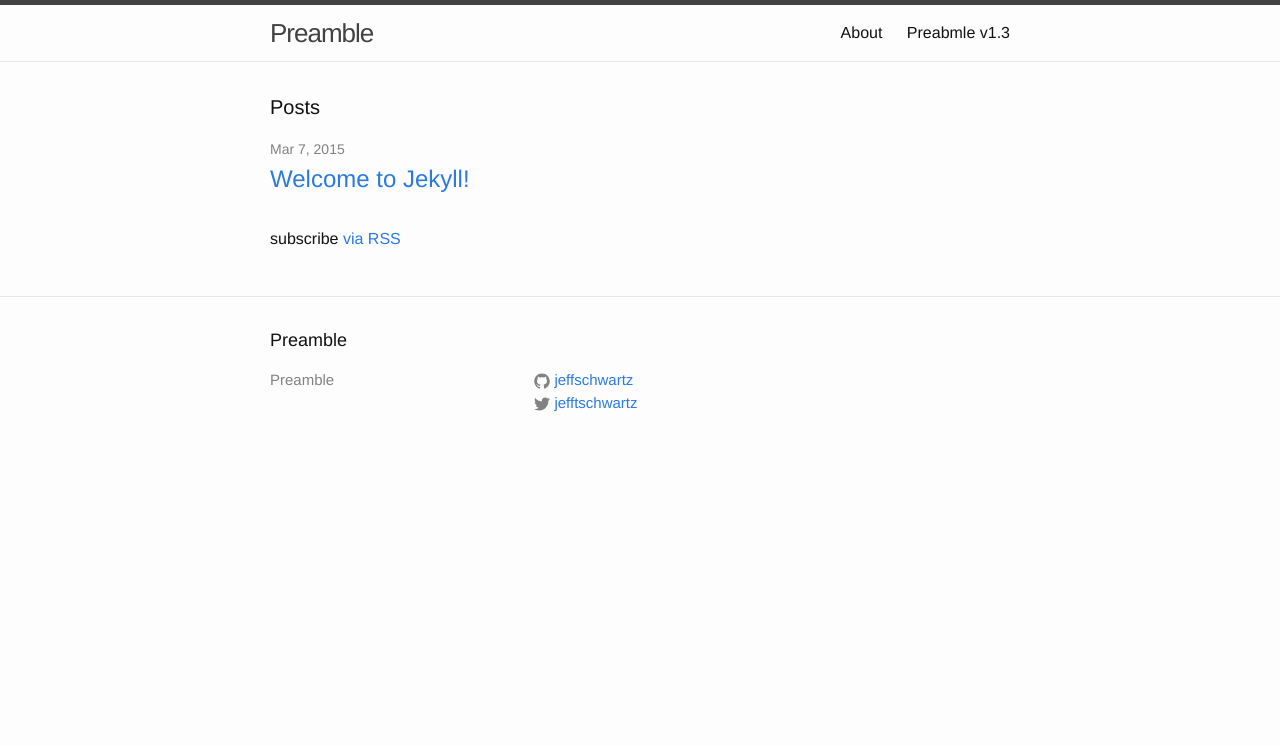
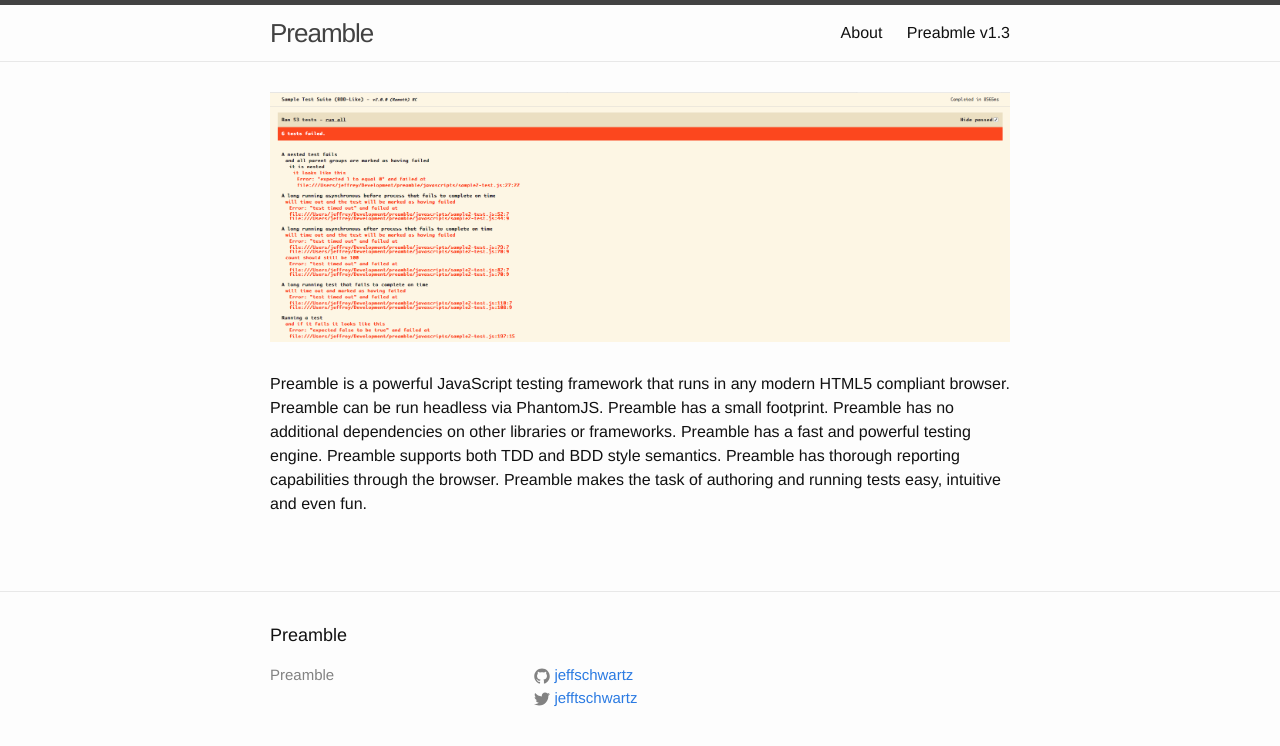
Before and after one commit to jeffschwartz/preamble, a Jekyll site: the page built from index.html, in a window 1280 px wide. Shown: the top 746 px of the page. Built offline with Jekyll 4.4.1, drawn with Linux system fonts in a browser that asks for light colours; Markdown is read by kramdown in place of the engine named in the settings.

Commit message:
Added image and content to index.html.

```diff
--- a/index.html
+++ b/index.html
@@ -4,6 +4,11 @@
 
 <div class="home">
 
+    <img src="{{site.baseurl}}/images/preamble.png" alt=""/>
+
+    <p class="page-content">Preamble is a powerful JavaScript testing framework that runs in any modern HTML5 compliant browser. Preamble can be run headless via PhantomJS. Preamble has a small footprint. Preamble has no additional dependencies on other libraries or frameworks. Preamble has a fast and powerful testing engine. Preamble supports both TDD and BDD style semantics. Preamble has thorough reporting capabilities through the browser. Preamble makes the task of authoring and running tests easy, intuitive and even fun.</p>
+
+<!--
     <h1 class="page-heading">Posts</h1>
 
     <ul class="post-list">
@@ -20,4 +25,6 @@
 
     <p class="rss-subscribe">subscribe <a href="{{ "/feed.xml" | prepend: site.baseurl }}">via RSS</a></p>
 
+ -->
+
  </div>
```
Also changed, not shown: images/preamble.png (added). Lines whose indentation alone changed are shown as unchanged.
